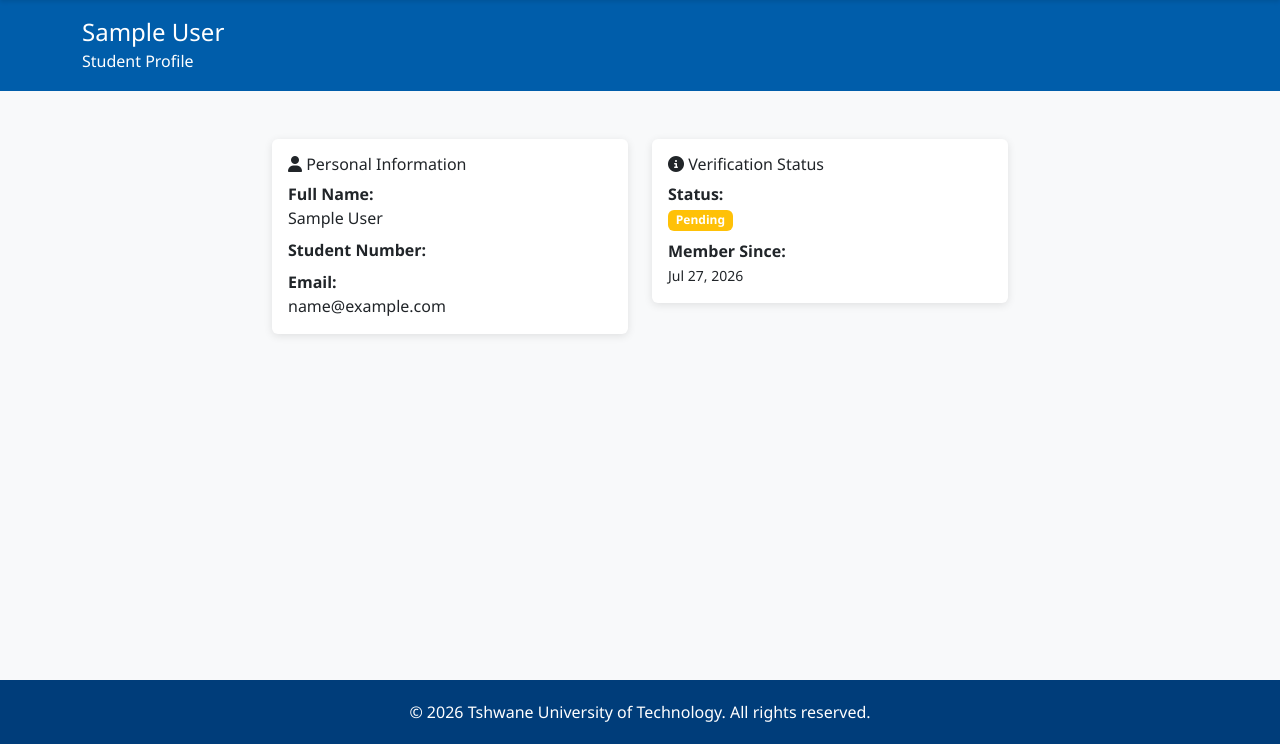
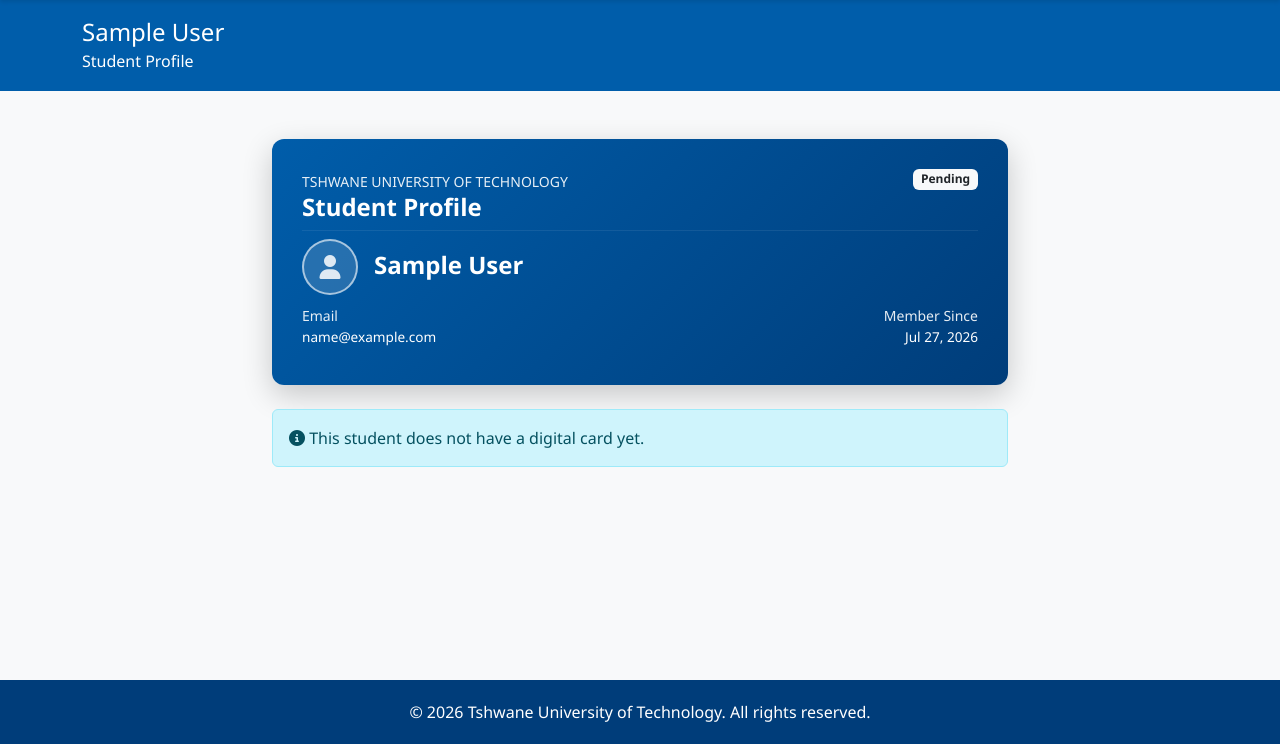
Before and after one commit to 220404773/tut-digital-student-card, a Django app: template accounts/templates/accounts/student_detail.html in a window 1280 px wide. Shown: the part 56-800 px from the top of the page. Run offline with Django 4.2, Linux system fonts and the light colour scheme; the template is opened without the code that fills it: values that come from a table or form of the project are taken from there, others are empty; the visitor is signed in with stand-in values (Sample User, id 1); data comes from the database, SQL or seed files in the repository.

Commit message:
Restyle the student profile page to match the digital card look
Was plain white Bootstrap cards, inconsistent with the actual digital
card (card.html) and public verification page (verify_public.html),
which both use the blue gradient .student-card style. Now uses the
same look here too.

```diff
--- a/accounts/templates/accounts/student_detail.html
+++ b/accounts/templates/accounts/student_detail.html
@@ -13,67 +13,70 @@
 <div class="container my-5">
     <div class="row">
         <div class="col-lg-8 mx-auto">
-            <div class="row">
-                <div class="col-md-6">
-                    <div class="card mb-4">
-                        <div class="card-body">
-                            <h6 class="card-title"><i class="fas fa-user"></i> Personal Information</h6>
-                            <p class="mb-2">
-                                <strong>Full Name:</strong><br>
-                                {{ student.get_full_name_display }}
-                            </p>
-                            <p class="mb-2">
-                                <strong>Student Number:</strong><br>
-                                {{ student.student_number }}
-                            </p>
-                            <p class="mb-0">
-                                <strong>Email:</strong><br>
-                                {{ student.email }}
-                            </p>
+            <div class="student-card mb-4">
+                <div class="student-card-content">
+                    <div class="d-flex justify-content-between align-items-start mb-2">
+                        <div>
+                            <small style="opacity: 0.9;">TSHWANE UNIVERSITY OF TECHNOLOGY</small>
+                            <h4 class="mb-0" style="font-weight: bold;">Student Profile</h4>
+                        </div>
+                        <span class="badge bg-light text-dark">
+                            {% if student.is_verified %}Verified{% else %}Pending{% endif %}
+                        </span>
+                    </div>
+
+                    <hr style="border-color: rgba(255,255,255,0.3); margin: 0.5rem 0;">
+
+                    <div class="d-flex align-items-center gap-3 mb-2">
+                        {% if student.profile_picture %}
+                            <img src="{{ student.profile_picture.url }}" alt="Profile photo"
+                                 class="rounded-circle" style="width: 56px; height: 56px; object-fit: cover; border: 2px solid rgba(255,255,255,0.6);">
+                        {% else %}
+                            <div class="rounded-circle d-flex align-items-center justify-content-center"
+                                 style="width: 56px; height: 56px; background: rgba(255,255,255,0.15); border: 2px solid rgba(255,255,255,0.6);">
+                                <i class="fas fa-user" style="font-size: 1.5rem; opacity: 0.85;"></i>
+                            </div>
+                        {% endif %}
+                        <div>
+                            <h4 class="mb-1" style="font-weight: bold;">{{ student.get_full_name_display }}</h4>
+                            <p class="h6 mb-0">{{ student.student_number }}</p>
                         </div>
                     </div>
-                </div>
 
-                <div class="col-md-6">
-                    <div class="card mb-4">
-                        <div class="card-body">
-                            <h6 class="card-title"><i class="fas fa-info-circle"></i> Verification Status</h6>
-                            <p class="mb-2">
-                                <strong>Status:</strong><br>
-                                {% if student.is_verified %}
-                                    <span class="badge bg-success">Verified</span>
-                                {% else %}
-                                    <span class="badge bg-warning">Pending</span>
-                                {% endif %}
-                            </p>
-                            <p class="mb-0">
-                                <strong>Member Since:</strong><br>
-                                <small>{{ student.date_joined|date:"M d, Y" }}</small>
-                            </p>
+                    <div class="row mb-2">
+                        <div class="col-6">
+                            <small style="opacity: 0.9;">Email</small>
+                            <p class="mb-0" style="font-size: 0.85rem;">{{ student.email }}</p>
+                        </div>
+                        <div class="col-6 text-end">
+                            <small style="opacity: 0.9;">Member Since</small>
+                            <p class="mb-0" style="font-size: 0.85rem;">{{ student.date_joined|date:"M d, Y" }}</p>
                         </div>
                     </div>
+
+                    {% if student.student_card %}
+                        <hr style="border-color: rgba(255,255,255,0.3); margin: 0.5rem 0;">
+                        <div class="row">
+                            <div class="col-4">
+                                <small style="opacity: 0.9;">Card Number</small>
+                                <p class="mb-0" style="font-size: 0.85rem;">{{ student.student_card.card_number }}</p>
+                            </div>
+                            <div class="col-4">
+                                <small style="opacity: 0.9;">Card Status</small>
+                                <p class="mb-0" style="font-size: 0.85rem;">{{ student.student_card.status|upper }}</p>
+                            </div>
+                            <div class="col-4 text-end">
+                                <small style="opacity: 0.9;">Valid Until</small>
+                                <p class="mb-0" style="font-size: 0.85rem;">{{ student.student_card.expiry_date|date:"M d, Y" }}</p>
+                            </div>
+                        </div>
+                    {% endif %}
                 </div>
             </div>
 
-            {% if student.student_card %}
-                <div class="card">
-                    <div class="card-header">
-                        <h6 class="mb-0"><i class="fas fa-id-card"></i> Digital Card Information</h6>
-                    </div>
-                    <div class="card-body">
-                        <p class="mb-2">
-                            <strong>Card Number:</strong><br>
-                            {{ student.student_card.card_number }}
-                        </p>
-                        <p class="mb-2">
-                            <strong>Card Status:</strong><br>
-                            <span class="badge bg-info">{{ student.student_card.status|upper }}</span>
-                        </p>
-                        <p class="mb-0">
-                            <strong>Valid Until:</strong><br>
-                            {{ student.student_card.expiry_date|date:"M d, Y" }}
-                        </p>
-                    </div>
+            {% if not student.student_card %}
+                <div class="alert alert-info">
+                    <i class="fas fa-info-circle"></i> This student does not have a digital card yet.
                 </div>
             {% endif %}
         </div>
```
